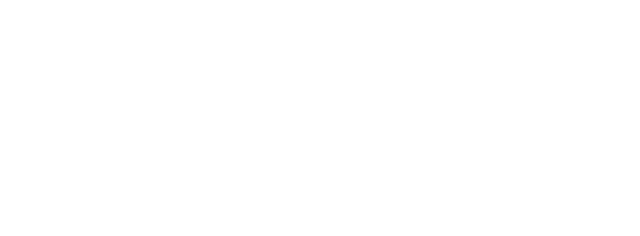
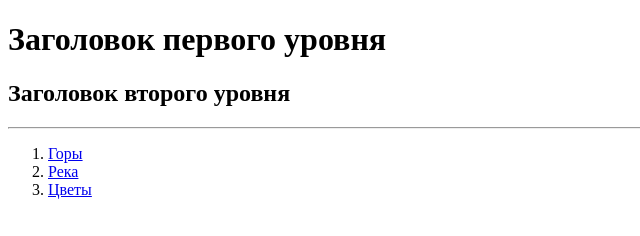
Before and after one commit to Bablash/task-html, a website: page src/index.html in a window 1280 px wide. Shown: the whole page, without its empty margins (0-640 px from the left). Drawn offline with Linux system fonts and the light colour scheme.

Commit message:
Задание по HTML

```diff
--- a/src/index.html
+++ b/src/index.html
@@ -3,5 +3,29 @@
     <head>
         <title>HTML</title>
     </head>
-    <body></body>
+
+    <body>
+        <h1>Заголовок первого уровня</h1>
+        <h2>Заголовок второго уровня</h2>
+        <hr />
+        <ol>
+            <li>
+                <a href="https://ktonanovenkogo.ru/image/priroda-gora.jpg"
+                    >Горы</a
+                >
+            </li>
+            <li>
+                <a
+                    href="https://upload.wikimedia.org/wikipedia/commons/8/80/140-P1020281_-_Flickr_-_Laurie_Nature_Bee.jpg"
+                    >Река</a
+                >
+            </li>
+            <li>
+                <a
+                    href="https://st2.depositphotos.com/3651191/6922/i/600/depositphotos_69225679-stock-photo-mountains-with-pink-flowers.jpg"
+                    >Цветы</a
+                >
+            </li>
+        </ol>
+    </body>
 </html>
```
Also changed, not shown: 1 other file.
